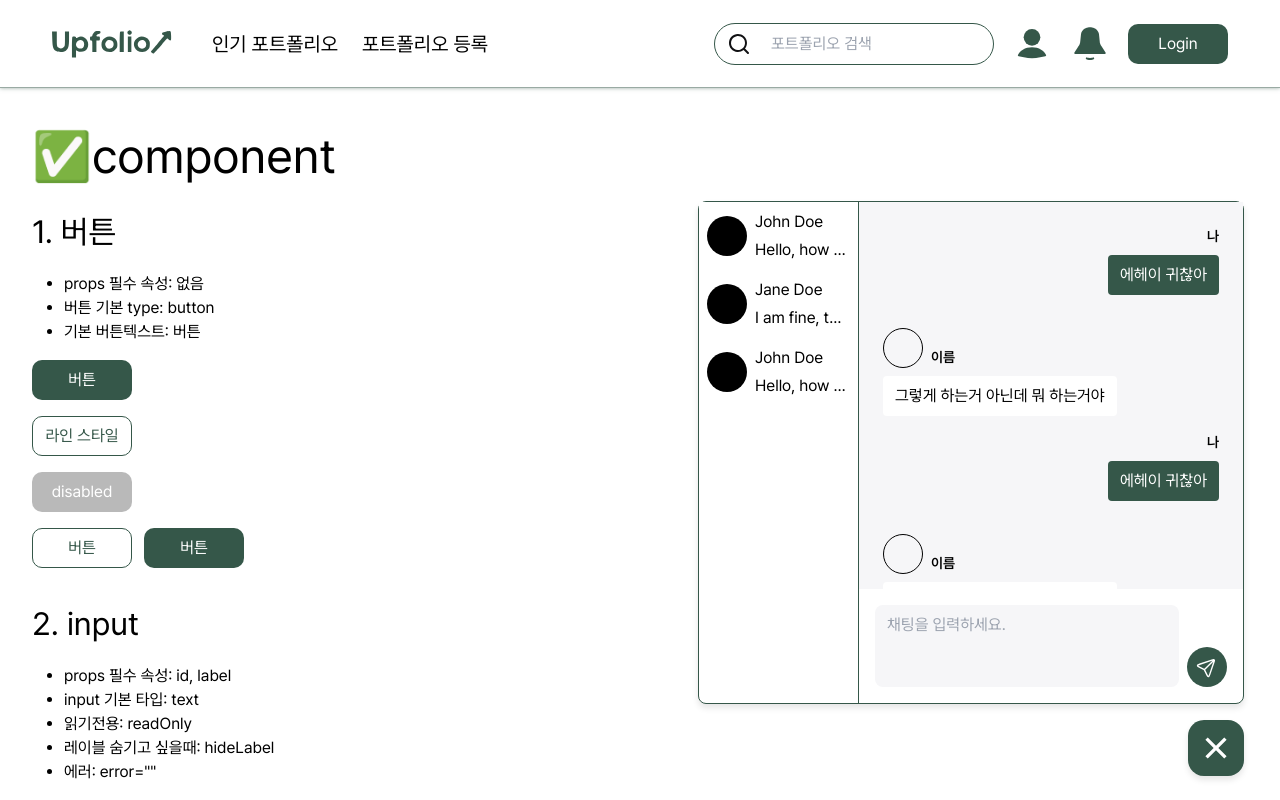
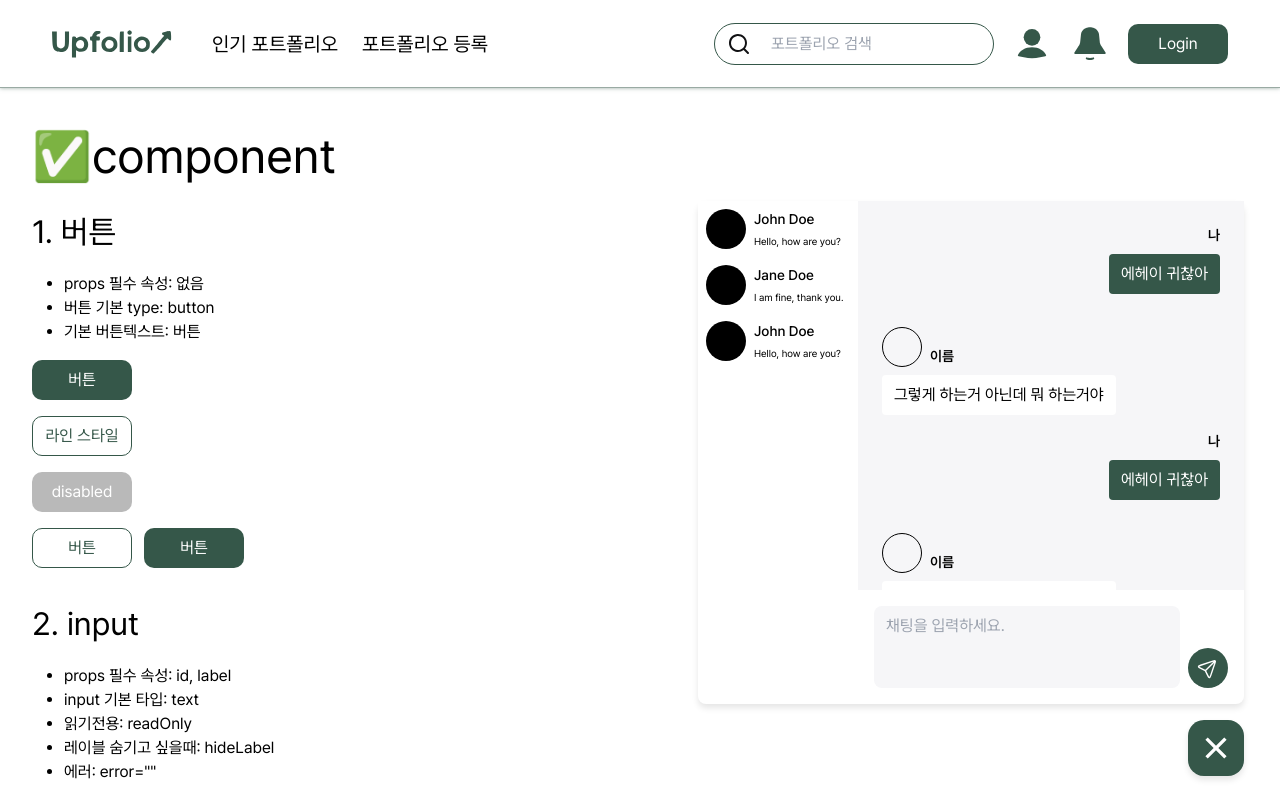
Before and after one commit to play3step/upfolio, a React (Vite) app: page /example/form in a window 1280 px wide. Both pictures are taken after a click on the button 1216 px from the left and 748 px from the top of the page. Shown: the top 800 px of the page. Built offline with nearby package versions, Linux system fonts and the light colour scheme; no server answers.

Commit message:
style : 글씨 크기 및 필요없는 선 삭제

```diff
--- a/src/components/domain/dm/chat/DmChatContainer.module.css
+++ b/src/components/domain/dm/chat/DmChatContainer.module.css
@@ -1,7 +1,6 @@
 .dm-chat-container {
   width: 34.125rem;
   height: 31.4375rem;
-  border: 1px solid var(--primary);
   border-radius: var(--sp-2);
   box-shadow: var(--bs-drop);
   background-color: white;
@@ -11,7 +10,6 @@
 .dm-chat-container-left {
   width: 10rem;
   height: 100%;
-  border-right: 1px solid var(--primary);
 }
 
 .dm-chat-container-right {
--- a/src/components/domain/dm/chat/DmChatListItem.module.css
+++ b/src/components/domain/dm/chat/DmChatListItem.module.css
@@ -35,3 +35,12 @@
   width: 100%;
   min-width: 0;
 }
+
+.name {
+  font-size: var(--fs-xs);
+  font-weight: 500;
+}
+.last-message {
+  font-size: 0.625rem;
+  font-weight: 400;
+}
--- a/src/components/domain/dm/chat/DmChatListItem.tsx
+++ b/src/components/domain/dm/chat/DmChatListItem.tsx
@@ -29,8 +29,8 @@ export default function DmChatListItem({
         style={{
           color: isSelected ? 'white' : ''
         }}>
-        <span>{name}</span>
-        <span>{lastMessage}</span>
+        <span className={S['name']}>{name}</span>
+        <span className={S['last-message']}>{lastMessage}</span>
       </div>
     </div>
   )
```
